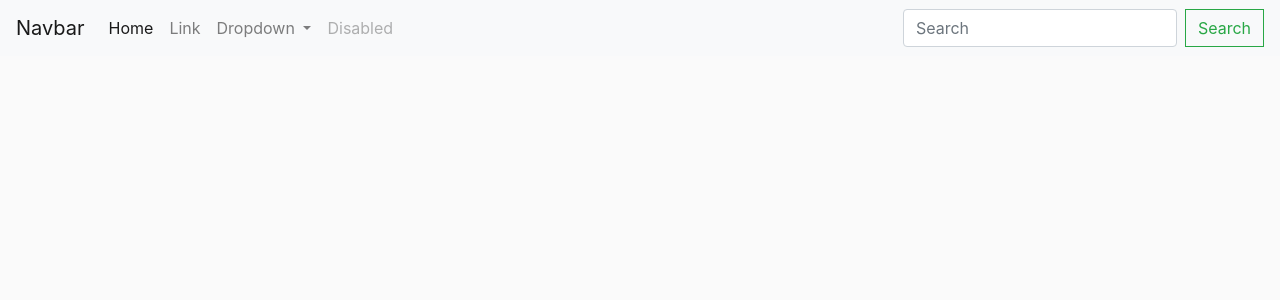
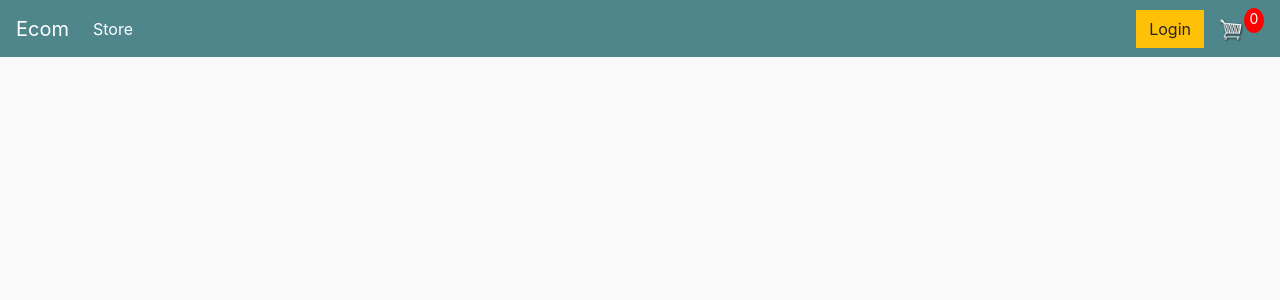
Before and after one commit to gachiza/onlineshop, a Django app: page /myecommerce/cart/ in a window 1280 px wide. Shown: the top 300 px of the page. Run offline with Django 5.2, Linux system fonts and the light colour scheme; some libraries are stand-ins or nearby versions.

Commit message:
added some css

```diff
--- a/myecommerce/templates/ecommerce/main.html
+++ b/myecommerce/templates/ecommerce/main.html
@@ -19,8 +19,8 @@
 	<script src="https://cdn.jsdelivr.net/npm/popper.js@1.16.0/dist/umd/popper.min.js" integrity="sha384-Q6E9RHvbIyZFJoft+2mJbHaEWldlvI9IOYy5n3zV9zzTtmI3UksdQRVvoxMfooAo" crossorigin="anonymous"></script>
 
 	<script src="https://stackpath.bootstrapcdn.com/bootstrap/4.4.1/js/bootstrap.min.js" integrity="sha384-wfSDF2E50Y2D1uUdj0O3uMBJnjuUD4Ih7YwaYd1iqfktj0Uod8GCExl3Og8ifwB6" crossorigin="anonymous"></script>
-    <nav class="navbar navbar-expand-lg navbar-light bg-light">
-        <a class="navbar-brand" href="#">Navbar</a>
+    <nav class="navbar navbar-expand-lg navbar-dark bg-dark">
+        <a class="navbar-brand" href="{% url 'store'%}">Ecom</a>
         <button class="navbar-toggler" type="button" data-toggle="collapse" data-target="#navbarSupportedContent" aria-controls="navbarSupportedContent" aria-expanded="false" aria-label="Toggle navigation">
           <span class="navbar-toggler-icon"></span>
         </button>
@@ -28,30 +28,20 @@
         <div class="collapse navbar-collapse" id="navbarSupportedContent">
           <ul class="navbar-nav mr-auto">
             <li class="nav-item active">
-              <a class="nav-link" href="#">Home <span class="sr-only">(current)</span></a>
+              <a class="nav-link" href="{% url 'store'%}">Store <span class="sr-only">(current)</span></a>
             </li>
-            <li class="nav-item">
-              <a class="nav-link" href="#">Link</a>
-            </li>
-            <li class="nav-item dropdown">
-              <a class="nav-link dropdown-toggle" href="#" id="navbarDropdown" role="button" data-toggle="dropdown" aria-haspopup="true" aria-expanded="false">
-                Dropdown
-              </a>
-              <div class="dropdown-menu" aria-labelledby="navbarDropdown">
-                <a class="dropdown-item" href="#">Action</a>
-                <a class="dropdown-item" href="#">Another action</a>
-                <div class="dropdown-divider"></div>
-                <a class="dropdown-item" href="#">Something else here</a>
-              </div>
-            </li>
-            <li class="nav-item">
-              <a class="nav-link disabled" href="#">Disabled</a>
-            </li>
+
           </ul>
-          <form class="form-inline my-2 my-lg-0">
-            <input class="form-control mr-sm-2" type="search" placeholder="Search" aria-label="Search">
-            <button class="btn btn-outline-success my-2 my-sm-0" type="submit">Search</button>
-          </form>
+          <div class="form-inline my-2 my-lg-0">
+                <a href="#"class="btn btn-warning">Login</a>
+
+                <a href="{% url 'cart' %}">
+                   <img  id="cart-icon" src="{% static 'images/cart.png' %}">
+                </a>
+                 <p id="cart-total">0</p>
+
+               </div>
+
         </div>
       </nav>
 </body>
```
Also changed, not shown: myecommerce/static/images/cart.png (added).
